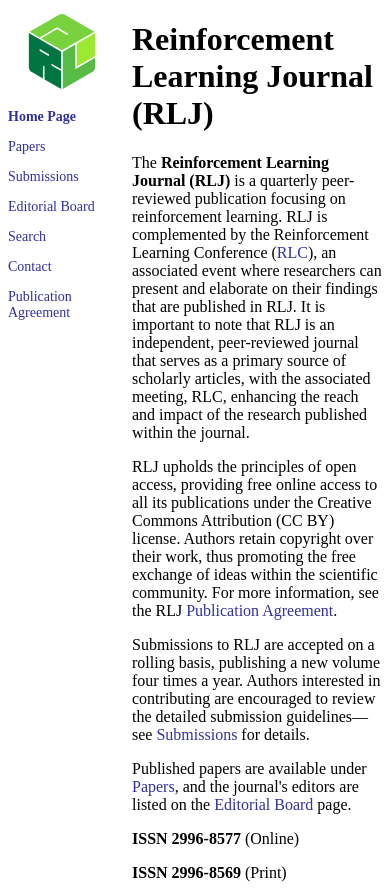
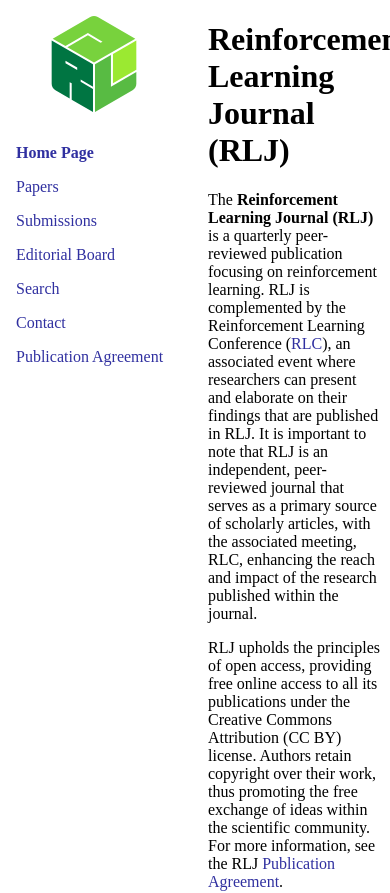
Before and after one commit to rl-journal/rlj-website, a Next.js app: page / in a window 390 px wide. Shown: the top 893 px of the page. Built offline with nearby package versions, Linux system fonts and the light colour scheme.

Commit message:
refactor: defaulted mobile view to desktop view

```diff
--- a/app/globals.css
+++ b/app/globals.css
@@ -145,32 +145,3 @@ footer {
   margin-top: 2em;
   margin-bottom: 1em;
 }
-
-/* updates for mobile view */
-@media (max-width: 640px) {
-  #fixed {
-    width: 7.5rem;
-    padding-left: 0.5rem;
-    padding-right: 0.25rem;
-    font-size: 87.5%;
-  }
-
-  #fixed p.nav-depth-1 {
-    margin-left: 0.75em;
-  }
-
-  #fixed p.nav-depth-2 {
-    margin-left: 1.5em;
-  }
-
-  #fixed img.logo {
-    width: 5.5rem;
-    height: 4.7rem;
-    margin-bottom: 1.25rem;
-  }
-
-  #content {
-    margin-left: 8.25rem;
-    margin-right: 0.5rem;
-  }
-}
--- a/app/layout.tsx
+++ b/app/layout.tsx
@@ -15,6 +15,8 @@ export const metadata: Metadata = {
 
 export const viewport: Viewport = {
   colorScheme: "light",
+  width: 980,
+  initialScale: undefined,
 };
 
 export default function RootLayout({
```
